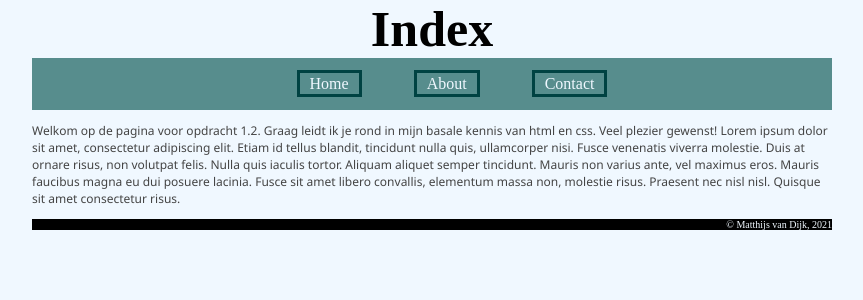
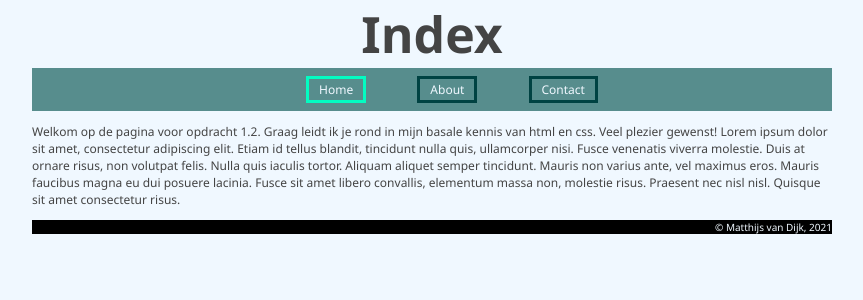
Before and after one commit to Haenkos/htdocs, a PHP site: page / in a window 1280 px wide. Shown: the top 300 px of the page, without its empty margins (208-1071 px from the left). Run offline with PHP 8.4, Linux system fonts and the light colour scheme.

Commit message:
Commentaar 1.2 toepassen en huishouden

```diff
--- a/opdracht_1.2/about.html
+++ b/opdracht_1.2/about.html
@@ -15,7 +15,7 @@
 						<a href="index.html">Home</a>
 					</li>
 					<li>
-						<a href="about.html">About</a>
+						<a href="about.html" class="active">About</a>
 					</li>
 					<li>
 						<a href="contact.html">Contact</a>
--- a/opdracht_1.2/contact.html
+++ b/opdracht_1.2/contact.html
@@ -9,7 +9,6 @@
 
 		<header>
 			<h1>Contact</h1>
-
 			<nav>
 				<ul>
 					<li>
@@ -19,7 +18,7 @@
 						<a href="about.html">About</a>
 					</li>
 					<li>
-						<a href="contact.html">Contact</a>
+						<a href="contact.html" class="active">Contact</a>
 					</li>
 				</ul>
 			</nav>
@@ -59,7 +58,7 @@
 				</div>
 				<!--veld voor bericht-->
 				<label for="message">
-					<textarea id="message" name="message" rows="10" cols="57">Typ hier je bericht...</textarea>
+					<textarea id="message" name="message" rows="10" cols="57" placeholder="Typ hier je bericht..."></textarea>
 				</label><br>
 
 				<!--verstuur knop-->
--- a/opdracht_1.2/css/styles.css
+++ b/opdracht_1.2/css/styles.css
@@ -2,13 +2,16 @@ body {
 	margin: auto;
 	width: 800px;
 	background-color:aliceblue;
+    font-family: 'Segoe UI', Tahoma, Geneva, Verdana, sans-serif;
+	font-size: 12px;
+	color: rgb(68, 68, 68);
 }
 
 header {
 	text-align: center;
 }
 
-h1 {
+header h1 {
 	margin: auto;
 	font-size: 50px;
 }
@@ -24,7 +27,7 @@ nav ul li {
 
 }
 
-a {
+nav ul li a {
 	color: aliceblue;
 	text-decoration: none;
 	border-style: solid;
@@ -36,14 +39,12 @@ a {
 	padding-bottom: 2px;
 }
 
-a:hover {
+nav ul li a:hover {
 	text-decoration: underline;
 }
 
-.body_text {
-	font-family: 'Segoe UI', Tahoma, Geneva, Verdana, sans-serif;
-	font-size: 12px;
-	color: rgb(68, 68, 68);
+nav ul li a.active {
+    border-color: rgb(3, 252, 194)
 }
 
 footer {
--- a/opdracht_1.2/index.html
+++ b/opdracht_1.2/index.html
@@ -13,7 +13,7 @@
 			<nav>
 				<ul>
 					<li>
-						<a href="index.html">Home</a>
+						<a href="index.html" class="active">Home</a>
 					</li>
 					<li>
 						<a href="about.html">About</a>
```
Also changed, not shown: 7 other files.
